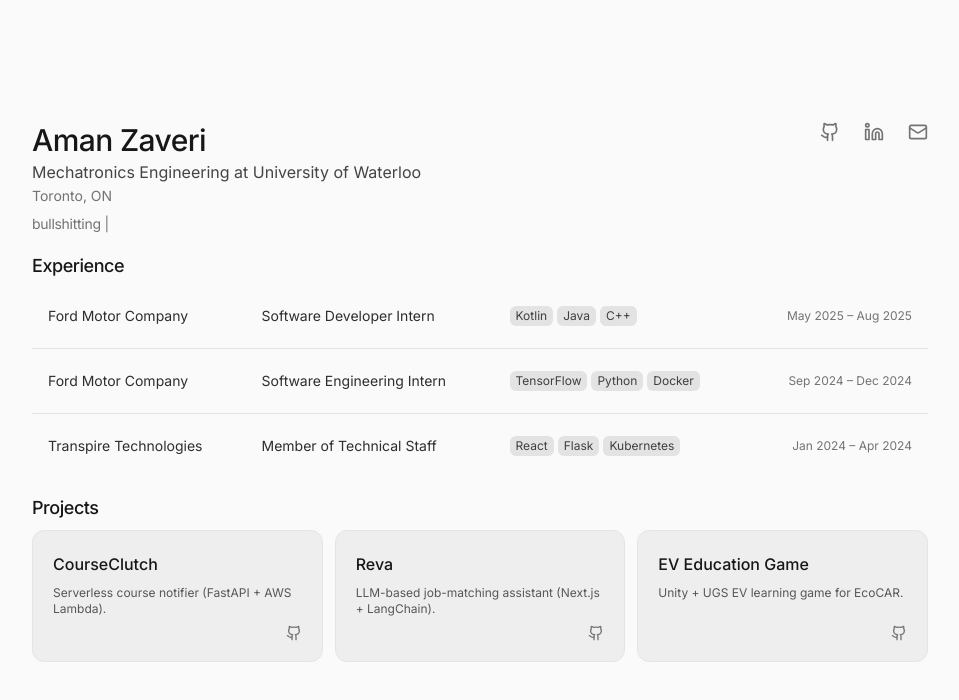
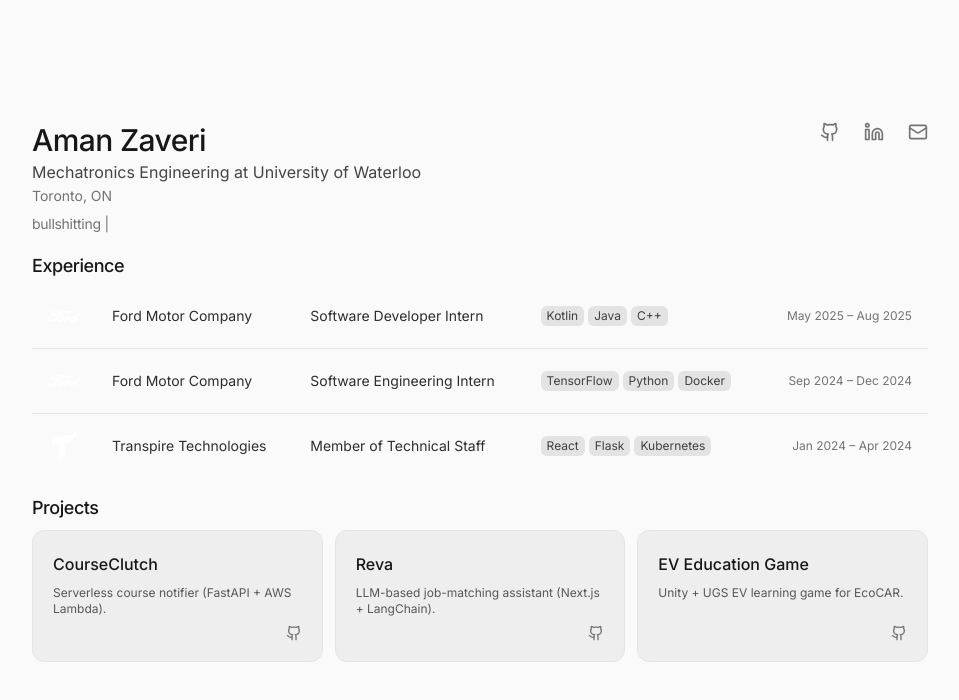
Before and after one commit to amanzav/portfolio, a Next.js app: page / in a window 1280 px wide. Shown: the top 700 px of the page, without its empty margins (160-1119 px from the left). Built offline with nearby package versions, Linux system fonts and the light colour scheme.

Commit message:
added company logo

```diff
--- a/components/ExperienceTable.tsx
+++ b/components/ExperienceTable.tsx
@@ -1,6 +1,7 @@
 "use client";
 
 import { motion } from "motion/react";
+import Image from "next/image";
 import {
   Table,
   TableBody,
@@ -30,6 +31,17 @@
         <TableBody>
           {experiences.map((exp, index) => (
             <TableRow key={index} className="border-border hover:bg-foreground/5">
+              <TableCell className="py-1.5 w-12">
+                <div className="w-8 h-8 relative flex items-center justify-center">
+                  <Image
+                    src={exp.logo}
+                    alt={`${exp.company} logo`}
+                    width={exp.company === "Transpire Technologies" ? 24 : 32}
+                    height={exp.company === "Transpire Technologies" ? 24 : 32}
+                    className="object-contain"
+                  />
+                </div>
+              </TableCell>
               <TableCell className="text-foreground/90 text-sm py-1.5">
                 {exp.description ? (
                   <TooltipProvider delayDuration={100}>
--- a/lib/experiences.ts
+++ b/lib/experiences.ts
@@ -1,6 +1,7 @@
 export interface ExperienceItem {
   id: string;
   company: string;
+  logo: string; // path to logo in /public
   role: string;
   date: string;
   skills: string[];
@@ -12,6 +13,7 @@
   {
     id: "ford-developer-2025",
     company: "Ford Motor Company",
+    logo: "/logos/ford.svg",
     role: "Software Developer Intern",
     date: "May 2025 – Aug 2025",
     skills: ["Kotlin", "Java", "C++"],
@@ -21,6 +23,7 @@
   {
     id: "ford-engineering-2024",
     company: "Ford Motor Company",
+    logo: "/logos/ford.svg",
     role: "Software Engineering Intern",
     date: "Sep 2024 – Dec 2024",
     skills: ["TensorFlow", "Python", "Docker"],
@@ -30,6 +33,7 @@
   {
     id: "transpire-2024",
     company: "Transpire Technologies",
+    logo: "/logos/transpire.svg",
     role: "Member of Technical Staff",
     date: "Jan 2024 – Apr 2024",
     skills: ["React", "Flask", "Kubernetes"],
```
Also changed, not shown: public/logos/ford.svg (added), public/logos/transpire.svg (added).
